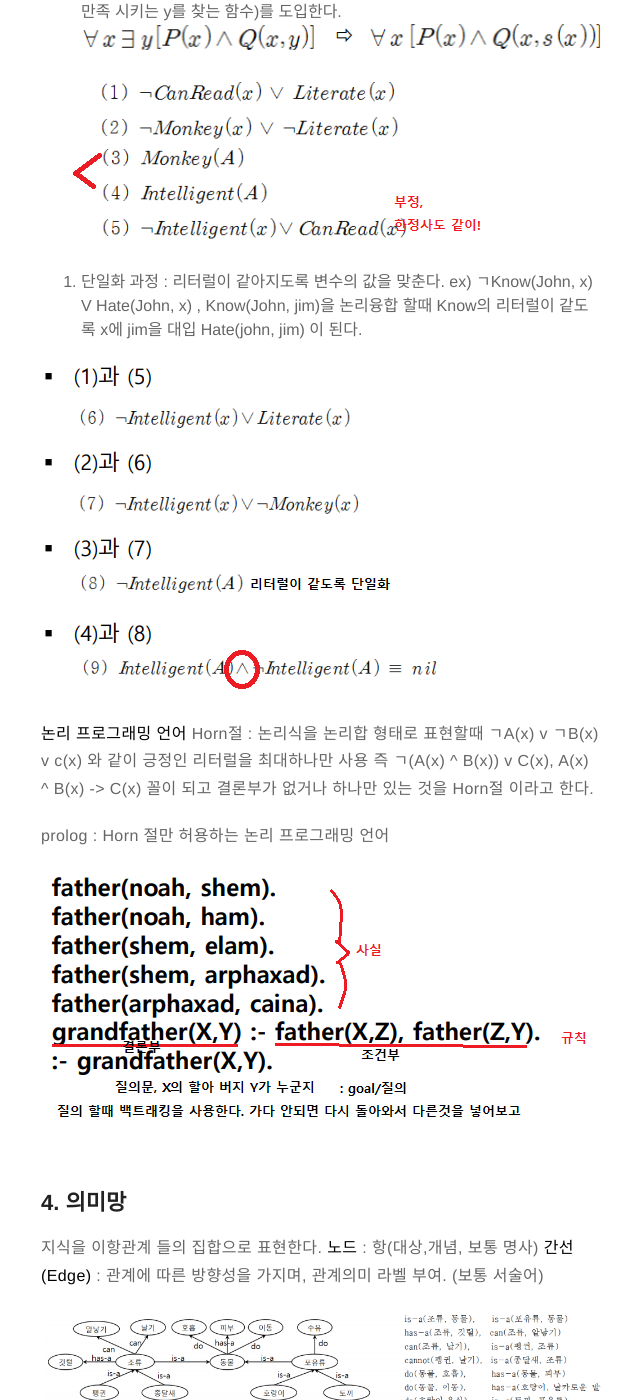
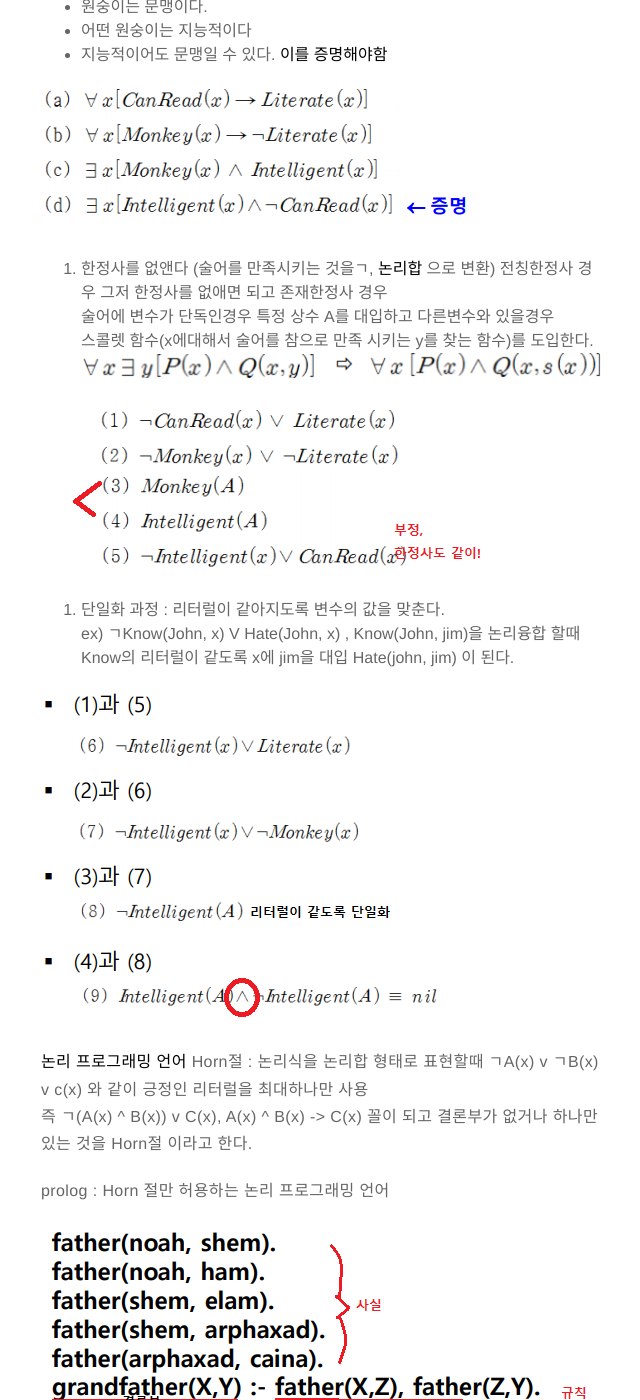
Before and after one commit to anjaekwang/anjaekwang.github.io, a Jekyll site: the page built from _posts/2019-04-20-KnowledgeExpressionAndInference.md, in a window 1280 px wide and 1400 px high, scrolled down 4336 px. Shown: the whole window, without its empty margins (319-959 px from the left). Built offline with Jekyll 4.4.1, drawn with Linux system fonts in a browser that asks for light colours; comment, search, counter and statistics services are not loaded; some of the changed text lies outside the part shown.

Commit message:
modified

```diff
--- a/_posts/2019-04-20-KnowledgeExpressionAndInference.md
+++ b/_posts/2019-04-20-KnowledgeExpressionAndInference.md
@@ -30,68 +30,69 @@ description: 지식표현과 추론 정리
 ![img](../assets/images/KnowledgeExpressionAndInference/3.png)
 
 ## 2. 논리
-**논리** : 문장을 기호로 표현하고 조작을 통해 참 or 거짓을 판정하는 분야.
-**명제** : 참 거짓을 분명하게 판정할 수 있는 문장, 한개 기호로 표현, 진리값 사용.
-**기본명제, 복합명제** : 복합 명제는 and or로 연결된 명제
+**논리** : 문장을 기호로 표현하고 조작을 통해 참 or 거짓을 판정하는 분야.<br>
+**명제** : 참 거짓을 분명하게 판정할 수 있는 문장, 한개 기호로 표현, 진리값 사용.<br>
+**기본명제, 복합명제** : 복합 명제는 and or로 연결된 명제<br>
 ![img](../assets/images/KnowledgeExpressionAndInference/4.png)
-**리터럴** : 명제기호 or ㄱ명제기호 (한개)
-**절** : 논리곱, 논리합 으로 연결
-**논리곱 정규형 CNF** : 논리합들이 곱으로 연결 됨
-**논리합 정규형 DNF** : 논리곱들이 합으로 연결 됨
-**정형식** : 논리 문법에 맞는 식
-**진리표** : p->q에서 전제가 T이고 결론부가 F경우만 F이다
+**리터럴** : 명제기호 or ㄱ명제기호 (한개)<br>
+**절** : 논리곱, 논리합 으로 연결<br>
+**논리곱 정규형 CNF** : 논리합들이 곱으로 연결 됨<br>
+**논리합 정규형 DNF** : 논리곱들이 합으로 연결 됨<br>
+**정형식** : 논리 문법에 맞는 식<br>
+**진리표** : p->q에서 전제가 T이고 결론부가 F경우만 F이다<br>
 ![img](../assets/images/KnowledgeExpressionAndInference/5.PNG)
-**명제기호의 외연** : 명제기호의 의미, p의 외연은 토마토는 빨갛다 이다
+**명제기호의 외연** : 명제기호의 의미, p의 외연은 토마토는 빨갛다 이다<br>
 **모델** : 논리식 명제기호에 T,F 할당 하는것 -> 이로써 해석가능
-논리 기호가 n개 있으면  모델은 2^n개 존재한다
-**항진식** : 모든 모델에 대해 항상 참인 논리식 (p와 ㄱp의 논리합)
-**항위식** : 모든 모델에 대해 항상 거짓인 논리식 (p와 ㄱp의 논리곱)
-**충분 가능한 논리식** : 참으로 만들수 있는 모델이 1개라도 있는 논리식
-**충분 불가능한 논리식** : 항위식
-**동치관계** : 어떤 모델에 대해서도 같은값을 같는 두 논리식
+논리 기호가 n개 있으면  모델은 2^n개 존재한다<br>
+**항진식** : 모든 모델에 대해 항상 참인 논리식 (p와 ㄱp의 논리합)<br>
+**항위식** : 모든 모델에 대해 항상 거짓인 논리식 (p와 ㄱp의 논리곱)<br>
+**충분 가능한 논리식** : 참으로 만들수 있는 모델이 1개라도 있는 논리식<br>
+**충분 불가능한 논리식** : 항위식<br>
+**동치관계** : 어떤 모델에 대해서도 같은값을 같는 두 논리식<br>
 ![img](../assets/images/KnowledgeExpressionAndInference/6.PNG)
 ![img](../assets/images/KnowledgeExpressionAndInference/7.PNG)
 **논리적 귀결**
-Δ : 정형식의 집합
-ω : 정형식
-Δ에 있는 모든 정형식을 참으로 만드는 모델이 반드시 ω를 참으로 만든다. (Δ참 -> ω참도 이다)
-Δ는 ω를 논리적으로 귀결한다.
-ω는 Δ를 논리적으로 따른다 or 논리적 결론이다.
-Δㅑω
+Δ : 정형식의 집합<br>
+ω : 정형식<br>
+Δ에 있는 모든 정형식을 참으로 만드는 모델이 반드시 ω를 참으로 만든다. (Δ참 -> ω참도 이다)<br>
+Δ는 ω를 논리적으로 귀결한다.<br>
+ω는 Δ를 논리적으로 따른다 or 논리적 결론이다.<br>
+Δㅑω<br>
 
 ### 추론
-**귀납적 추론** : 관측된 여러 사실로 부터 일반화하여 패턴 또는 명제 도출(인공지능)
-**연역적 추론** : 참인 사실,명제로 부터 새로운 사실 명제 도출 (논리에서 추론)
-p(전제)->(함의) q(결론)
-**추론규칙**  : 참인 논리식 들이 논리적으로 귀결 하는 새로운 논리식 만들어내는 규칙
+**귀납적 추론** : 관측된 여러 사실로 부터 일반화하여 패턴 또는 명제 도출(인공지능)<br>
+**연역적 추론** : 참인 사실,명제로 부터 새로운 사실 명제 도출 (논리에서 추론)<br>
+p(전제)->(함의) q(결론)<br>
+**추론규칙**  : 참인 논리식 들이 논리적으로 귀결 하는 새로운 논리식 만들어내는 규칙<br>
 1. 긍정논법 : Δ = {p->q , p} 로부터 ω = q 추론 (p->q, pㅏq) (추론규칙에 의해 만들어질땐 ㅏ)
 2. 부정논법 : Δ = {p->q , ㄱp} 로부터 ω = ㄱp 추론 (p->q, ㄱqㅏㄱp)
 3. 삼단논법 : Δ = {p->q , q->r} 로부터 ω = p->r 추론 (p->q, (q->r)ㅏ(p->r))
 4. **논리 융합** : 두 논리합절에 같은 기호의 긍정,부정의 리터럴을 서로 나눠 가질때 이를 없애고
-하나의 논리합절로 만들수 있다.
-이는 긍정,부정,삼단논법 규칙을 모두 포함 하므로 따라서 추론규칙은 논리융합만 써도된다.
+하나의 논리합절로 만들수 있다.<br>
+이는 긍정,부정,삼단논법 규칙을 모두 포함 하므로 따라서 추론규칙은 논리융합만 써도된다.<br>
 ![img](../assets/images/KnowledgeExpressionAndInference/8.PNG)
-**추론규칙 정당성** : Δㅏω(추론규칙에 의한) -> Δㅑω 를 의미, 즉 추론규칙이 만들어낸것은 항상 참
-**추론규칙 완전성** : 논리적으로 귀결하는것은 추론규칙이 찾아낼 수 있다.
+**추론규칙 정당성** : Δㅏω(추론규칙에 의한) -> Δㅑω 를 의미, 즉 추론규칙이 만들어낸것은 항상 참<br>
+**추론규칙 완전성** : 논리적으로 귀결하는것은 추론규칙이 찾아낼 수 있다.<br>
 
 ### 증명
-**공리** : 추론할때 참으로 주어지는 논리식
-**정리** : 추론하여 얻은 논리식
-**증명** : 공리들을 이용하여 정리가 참임을 보임
+**공리** : 추론할때 참으로 주어지는 논리식<br>
+**정리** : 추론하여 얻은 논리식<br>
+**증명** : 공리들을 이용하여 정리가 참임을 보임<br>
 1. 구성적 증명 : 공리들에 추론 규칙들을 적용하여 증명을 만들어 보이는 증명
 2. 논리융합 반박 : 정리를 부정하여 이를 이용해 부정한 정리와 공리를 논리 융합
 false임을 보이면서 정리가 참임을 보인다.
+
 ![img](../assets/images/KnowledgeExpressionAndInference/9.png)
 
 ## 3. 술어논리
-변수,함수에 따라 참거짓을 결정한다. 술어가 서술어에 해당.
+변수,함수에 따라 참거짓을 결정한다. 술어가 서술어에 해당.<br>
 **한정사** : 변수 대상의 범위를 표현
 
 ![img](../assets/images/KnowledgeExpressionAndInference/11.png)
-**함수** : 술어의 인자로 사용한다. 참거짓값이 아니라 일반적인 값을 나타낸다  예를 들어 h(x,f(x))
-**항** : 함수의 인자가 될수 있는것, 개체상수(Adam), 변수(x), 함수(f(x))
-**일차 술어 논리** : 변수에만 한정사 쓸수 있게 한 논리
-**고차 술어 놀리** :  변수뿐만 아니라 함수, 술어 기호 등에도 한정사 가능
+**함수** : 술어의 인자로 사용한다. 참거짓값이 아니라 일반적인 값을 나타낸다  예를 들어 h(x,f(x))<br>
+**항** : 함수의 인자가 될수 있는것, 개체상수(Adam), 변수(x), 함수(f(x))<br>
+**일차 술어 논리** : 변수에만 한정사 쓸수 있게 한 논리<br>
+**고차 술어 놀리** :  변수뿐만 아니라 함수, 술어 기호 등에도 한정사 가능<br>
 
 ### 술어논리 추론
 CNF로 변환후 논리융합 반박을 통해 증명을 한다.
@@ -105,22 +106,22 @@ CNF로 변환후 논리융합 반박을 통해 증명을 한다.
 
 
 1. 한정사를 없앤다 (술어를 만족시키는 것을ㄱ, **논리합** 으로 변환)
-전칭한정사 경우 그저 한정사를 없애면 되고 존재한정사 경우
-술어에 변수가 단독인경우 특정 상수 A를 대입하고 다른변수와 있을경우
-스콜렛 함수(x에대해서 술어를 참으로 만족 시키는 y를 찾는 함수)를 도입한다.
+전칭한정사 경우 그저 한정사를 없애면 되고 존재한정사 경우<br>
+술어에 변수가 단독인경우 특정 상수 A를 대입하고 다른변수와 있을경우<br>
+스콜렛 함수(x에대해서 술어를 참으로 만족 시키는 y를 찾는 함수)를 도입한다.<br>
 ![img](../assets/images/KnowledgeExpressionAndInference/12.png)
 
 ![img](../assets/images/KnowledgeExpressionAndInference/14.png)
 
-2. 단일화 과정 : 리터럴이 같아지도록 변수의 값을 맞춘다.
-ex) ㄱKnow(John, x) V Hate(John, x) , Know(John, jim)을 논리융합 할때
+2. 단일화 과정 : 리터럴이 같아지도록 변수의 값을 맞춘다.<br>
+ex) ㄱKnow(John, x) V Hate(John, x) , Know(John, jim)을 논리융합 할때<br>
 Know의 리터럴이 같도록 x에 jim을 대입 Hate(john, jim) 이 된다.
 
 ![img](../assets/images/KnowledgeExpressionAndInference/15.png)
 
 **논리 프로그래밍 언어**
 Horn절 : 논리식을 논리합 형태로 표현할때 ㄱA(x) v ㄱB(x) v c(x) 와 같이
-긍정인 리터럴을 최대하나만 사용
+긍정인 리터럴을 최대하나만 사용<br>
 즉 ㄱ(A(x) ^ B(x)) v C(x), A(x) ^ B(x) -> C(x) 꼴이 되고
 결론부가 없거나 하나만 있는 것을 Horn절 이라고 한다.
 
@@ -131,38 +132,39 @@ prolog : Horn 절만 허용하는 논리 프로그래밍 언어
 
 ## 4. 의미망
 지식을 이항관계 들의 집합으로 표현한다.
-**노드** : 항(대상,개념, 보통 명사)
-**간선(Edge)** : 관계에 따른 방향성을 가지며, 관계의미 라벨 부여. (보통 서술어)
+**노드** : 항(대상,개념, 보통 명사)<br>
+**간선(Edge)** : 관계에 따른 방향성을 가지며, 관계의미 라벨 부여. (보통 서술어)<br>
 
 ![img](../assets/images/KnowledgeExpressionAndInference/17.png)
 
-**is-a 관계** : 상위클래스와 하위클래스, 클래스와 객체를 표현 (2항이 1항을 포괄함)
-ex) 사자 ->(is-a) 포유류, is-a(사자,포유류)
-**has-a 관계** : 전체-부분 관계로 part-of와 역관계다
-ex) 돼지 ->(has-a) 뒷다리, has-a(돼지, 뒷다리), part-of(뒷다리, 돼지)
-is와 has 모두 추이적 관계를 만족시킨다
-예를들어 is(펭귄, 조류) ^ is(조류,동물) -> is(펭귄,동물)
+**is-a 관계** : 상위클래스와 하위클래스, 클래스와 객체를 표현 (2항이 1항을 포괄함)<br>
+ex) 사자 ->(is-a) 포유류, is-a(사자,포유류)<br>
+**has-a 관계** : 전체-부분 관계로 part-of와 역관계다<br>
+ex) 돼지 ->(has-a) 뒷다리, has-a(돼지, 뒷다리), part-of(뒷다리, 돼지)<br>
+is와 has 모두 추이적 관계를 만족시킨다<br>
+예를들어 is(펭귄, 조류) ^ is(조류,동물) -> is(펭귄,동물)<br>
 
 **다항관계 표현** : 의미망은 이항관계만 표시하기에 다항관계의 지식은 관계(서술어)를
 객체로 간주하여 표현 (즉, 동사를 사물화(객체))
 
 ![img](../assets/images/KnowledgeExpressionAndInference/18.png)
 
-**추론**
+**추론**<br>
 상속이용 따라가서 값을 찾아낸다. 단 가장 가까운 값 가져온다
 예를 들어 펭귄은 알을 낳는가? 질문이 있을때  is-a관계 간선을 따라 질문을 찾아감
 ![img](../assets/images/KnowledgeExpressionAndInference/19.png)
 
-**새로운 사실 추론도 가능**
-주어진 사실로 부터 규칙의 의미망을 이용해 결론부를 추론가능
+**새로운 사실 추론도 가능**<br>
+주어진 사실로 부터 규칙의 의미망을 이용해 결론부를 추론가능<br>
 ![img](../assets/images/KnowledgeExpressionAndInference/20.PNG)
-위의 사진은 규칙의 의미망표현
+
+위의 사진은 규칙의 의미망표현<br>
 사람1이 사람2에게 사물1을주면 사람2는 사물1을 소유하게된다.
 
 여기서 철수가 영희에게 반지를 주었다는 사실이 주어지면
 추론결과 영희가 반지를 가지고 있다.
 
-**의미망의 프레임으로변환**
+**의미망의 프레임으로변환**<br>
 노드별로 프레임을 생성하고 노드에서 나가는 Edge를 슬롯
 위의 의미망을 프레임으로 변환
 ![img](../assets/images/KnowledgeExpressionAndInference/21.PNG)
@@ -244,10 +246,10 @@ C의 확신도는 A,B 사실에 **확신도 최대값 * 규칙의 확신도**
 #### 베이즈 정리
 확률의미
 1. 상대빈도확률 : 관심삭건 발생갯수/ 전체실험수 (실험에 의한)
-2. **주관적확률** : 실험이 아닌 경험에 의한, 머신러닝에서 보통 지식표현시 주관적 확률 사용.
+2. **주관적확률** : 실험이 아닌 경험에 의한, 머신러닝에서 보통 지식표현시 주관적 확률 사용.<br>
  ex) 내일 A가 B할 확률
 
-**결합 확룔** : 교집합, A와B가 동시에 일어날 확률 P(A,B) = P(AB)
+**결합 확룔** : 교집합, A와B가 동시에 일어날 확률 P(A,B) = P(AB)<br>
 **조건부 확률** : B가 주어질때 A가 일어날 확률 P(A|B)
  표본을 전체에서 B로 줄인다는 개념.
 
@@ -292,18 +294,19 @@ Probabilistic Graph Model, PGM
 확률이론을 사용해 지식표현, 확률 변수들이 많아지면 복잡해지기 때문에
 그래프 이론을 도입한다.
 
-**확률분포를 이용해 지식표현 한다 (확신도x)**
+**확률분포를 이용해 지식표현 한다 (확신도x)**<br>
 절도 경보 문제를 살펴보자
 - 절도가 발생하거나 지진이 발생하면 경보발생
 - 경보가 울리면 이웃이 전화
 이것들은 이웃이 전화 해줄수도 있고 안해줄수도 있기때문에 불확실하다.
 
-이러한 불확신 요소가 있어 확률로 표현한다.
-확률변수 : 경보작동(A), 절도발생(B), 지진발생(E), 이웃전화(N)
-**결합확률 분포로 표현한다!**
+이러한 불확신 요소가 있어 확률로 표현한다.<br>
+확률변수 : 경보작동(A), 절도발생(B), 지진발생(E), 이웃전화(N)<br>
+**결합확률 분포로 표현한다!**<br>
 ![img](../assets/images/KnowledgeExpressionAndInference/37.png)
-경보가 울릴때 이웃이 전화할 확률은 ?
-P(N=T | A=T) : 체크한것을 이용해 확률값을 계산한다.
+
+경보가 울릴때 이웃이 전화할 확률은 ?<br>
+P(N=T | A=T) : 체크한것을 이용해 확률값을 계산한다.<br>
 (확률 값은 주어짐.)
 
 **사건의 독립** : P(E,B) = P(E) * P(B) (E와B는 서로 확률값 영향 없음)
@@ -321,13 +324,13 @@ P(N,A,E,B) = P(N|A) * P(A|E,B) * P(E) * P(B)
 ![img](../assets/images/KnowledgeExpressionAndInference/38.PNG)
 
 ### 베이지안 네트워크
-조건부 확률 곱으로 표현된 결합확률 분포를 방향성 그래프로 표현
-노드: 확률변수 , 엣지 : 의존관계
+조건부 확률 곱으로 표현된 결합확률 분포를 방향성 그래프로 표현<br>
+노드: 확률변수 , 엣지 : 의존관계<br>
 ![img](../assets/images/KnowledgeExpressionAndInference/39.PNG)
-결합확률 분포로 답변이 가능하다
--> 결합확률 분포를 가져야한다.
--> 이를 인수분해한 형태로 가능하다
--> 모델링
+결합확률 분포로 답변이 가능하다<br>
+-> 결합확률 분포를 가져야한다.<br>
+-> 이를 인수분해한 형태로 가능하다<br>
+-> 모델링<br>
 
 ### 마르코프 네트워크
 무방향성그래프, 조건부 독립이 아니라 관련된 변수간의 값들이 가질수
@@ -336,14 +339,14 @@ P(N,A,E,B) = P(N|A) * P(A|E,B) * P(E) * P(B)
 0(a^0, b^0, c^0,d^0) = {0(a^0, b^0) * 0(b^0, c^0) * 0(c^0,d^0) * 0(d^0,a^0)} / 전체 조합 경우의 부합정도 합
 
 ## 9. 함수 기반 지식 표현
-기호 대신 수치값과 수치값을 계산하는 함수를 사용하여 지식표현.
-회귀분석, 신경망, SVM, 딥러닝
-(그래프 형태로 표현해서 복잡한 함수를 표현하고 그런 함수들을 데이터를 이용해 찾아냄)
+기호 대신 수치값과 수치값을 계산하는 함수를 사용하여 지식표현.<br>
+회귀분석, 신경망, SVM, 딥러닝<br>
+(그래프 형태로 표현해서 복잡한 함수를 표현하고 그런 함수들을 데이터를 이용해 찾아냄)<br>
 
 ## 10. 규칙 기반 시스템
-rule-based system (RBS)
-주어진 문제상황에 적용될수있는 규칙들을 사용하여 문제에 대한 해를 찾도록한다
-(규칙들을 만들어 두고 정보가 주어지면 해결)
+rule-based system (RBS)<br>
+주어진 문제상황에 적용될수있는 규칙들을 사용하여 문제에 대한 해를 찾도록한다<br>
+(규칙들을 만들어 두고 정보가 주어지면 해결)<br>
 
 ![img](../assets/images/KnowledgeExpressionAndInference/42.PNG)
 
@@ -365,7 +368,7 @@ rule-based system (RBS)
 ### 규칙 기반 시스템 구조
 
 ![img](../assets/images/KnowledgeExpressionAndInference/45.png)
-이러한 시스템 구조에 사용자는 규칙들과 사실들만 집어 넣어 규칙 기반 시스템을 사용할수있다.
+이러한 시스템 구조에 사용자는 규칙들과 사실들만 집어 넣어 규칙 기반 시스템을 사용할수있다.<br>
 **경합 해소 전략**
 1. 규칙 우선 순위 : 우선순위가 높은 규칙을 먼저
 2. 최신 우선 : 가장 최근에 입력된 데이터와 매칭된 규칙 먼저(시간태그 부여, [03/25 08:16PM])
```
Also changed, not shown: _posts/2019-04-19-SearchAndOptimize.md (+18 -17 lines).
